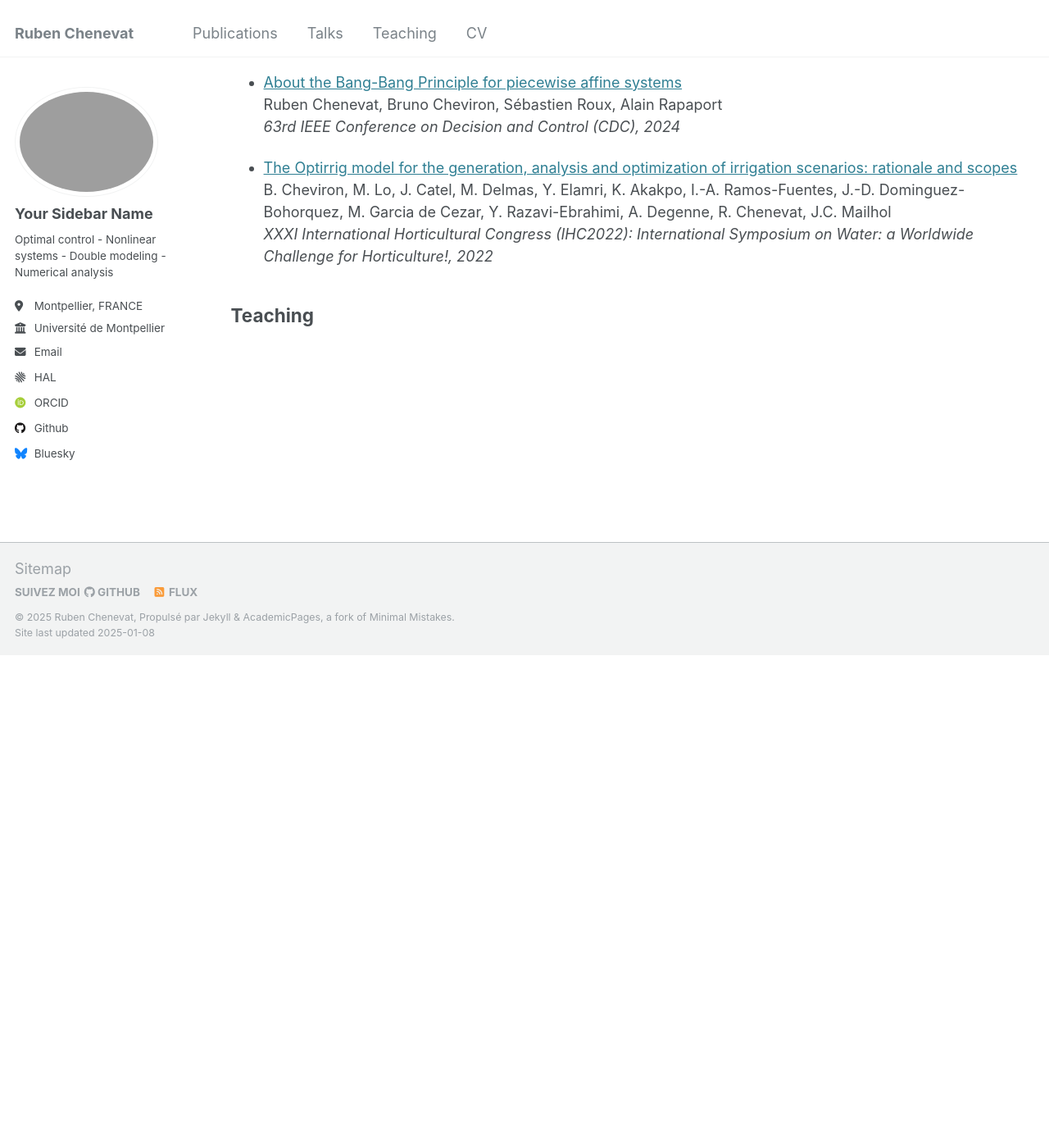
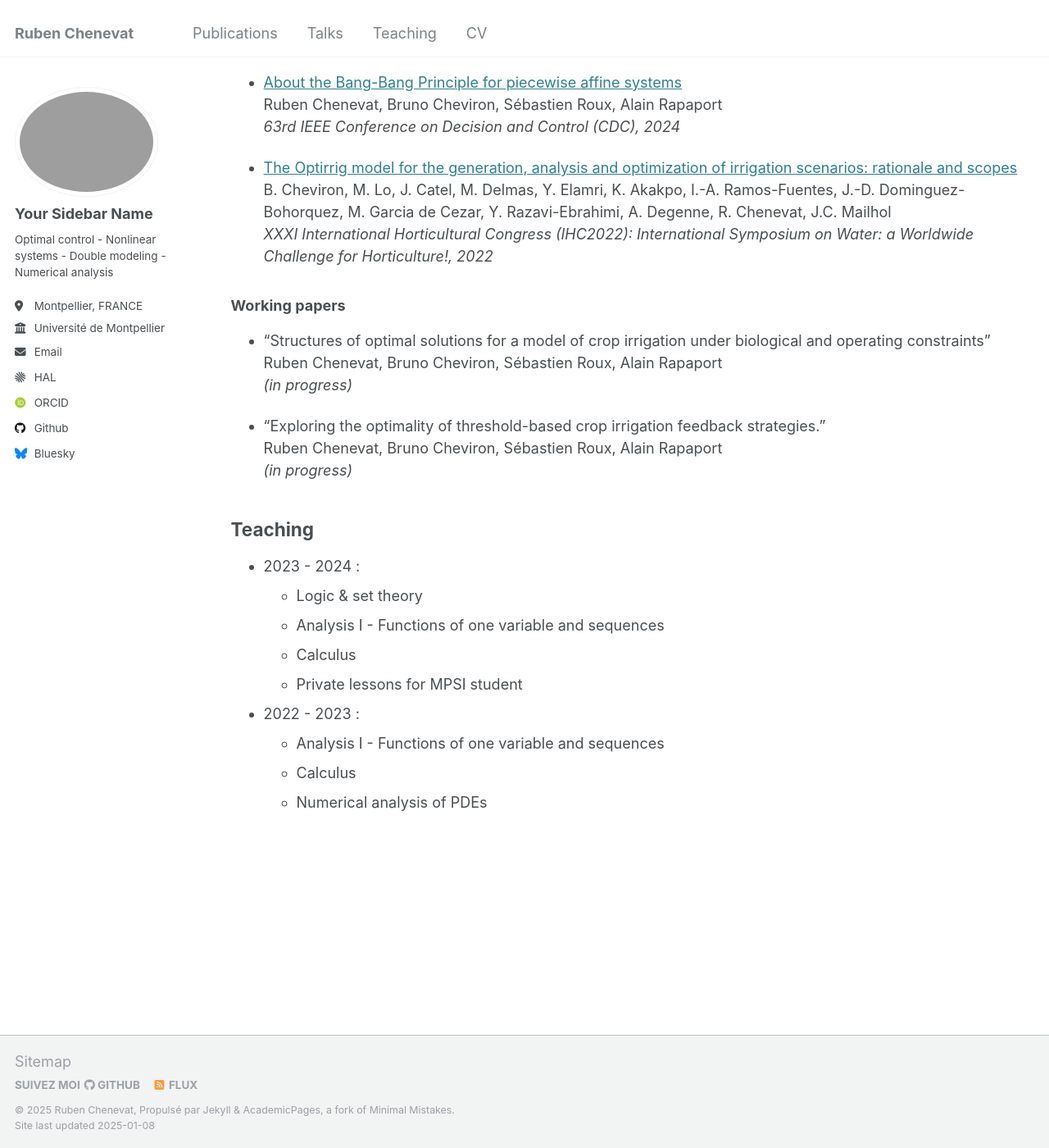
Before and after one commit to rubenchenevat/rubenchenevat.github.io, a Jekyll site: the page built from _pages/cv.md, in a window 1280 px wide and 1400 px high, scrolled down 1266 px. Shown: the whole window at 82% size. Built offline with Jekyll 4.4.1, drawn with Linux system fonts in a browser that asks for light colours; some web fonts are replaced; before the commit the page ends 2065 px from its top, so only the background shows below that.

Commit message:
Update cv.md

```diff
--- a/_pages/cv.md
+++ b/_pages/cv.md
@@ -48,7 +48,6 @@ redirect_from:
   Ruben Chenevat, Bruno Cheviron, Sébastien Roux, Alain Rapaport\
   _Submitted (Nov 2024)_
 
-
 ### Peer-Reviewed Conference Proceedings
 
 * [Common structures of optimal solutions for a crop irrigation problem under various constraints and criteria](https://hal.science/hal-04606181)\
@@ -63,6 +62,15 @@ redirect_from:
   B. Cheviron, M. Lo, J. Catel, M. Delmas, Y. Elamri, K. Akakpo, I.-A. Ramos-Fuentes, J.-D. Dominguez-Bohorquez, M. Garcia de Cezar, Y. Razavi-Ebrahimi, A. Degenne, R. Chenevat, J.C. Mailhol\
   _XXXI International Horticultural Congress (IHC2022): International Symposium on Water: a Worldwide Challenge for Horticulture!, 2022_
 
+### Working papers
+
+* "Structures of optimal solutions for a model of crop irrigation under biological and operating constraints"\
+  Ruben Chenevat, Bruno Cheviron, Sébastien Roux, Alain Rapaport\
+  _(in progress)_
+
+* "Exploring the optimality of threshold-based crop irrigation feedback strategies."\
+  Ruben Chenevat, Bruno Cheviron, Sébastien Roux, Alain Rapaport\
+  _(in progress)_
 
 ## Teaching
 
@@ -70,3 +78,14 @@ redirect_from:
     {% include archive-single-cv.html %}
   {% endfor %}</ul>
 -->
+
+* 2023 - 2024 :
+  * Logic & set theory
+  * Analysis I - Functions of one variable and sequences
+  * Calculus
+  * Private lessons for MPSI student
+
+* 2022 - 2023 :
+  * Analysis I - Functions of one variable and sequences
+  * Calculus
+  * Numerical analysis of PDEs
```
